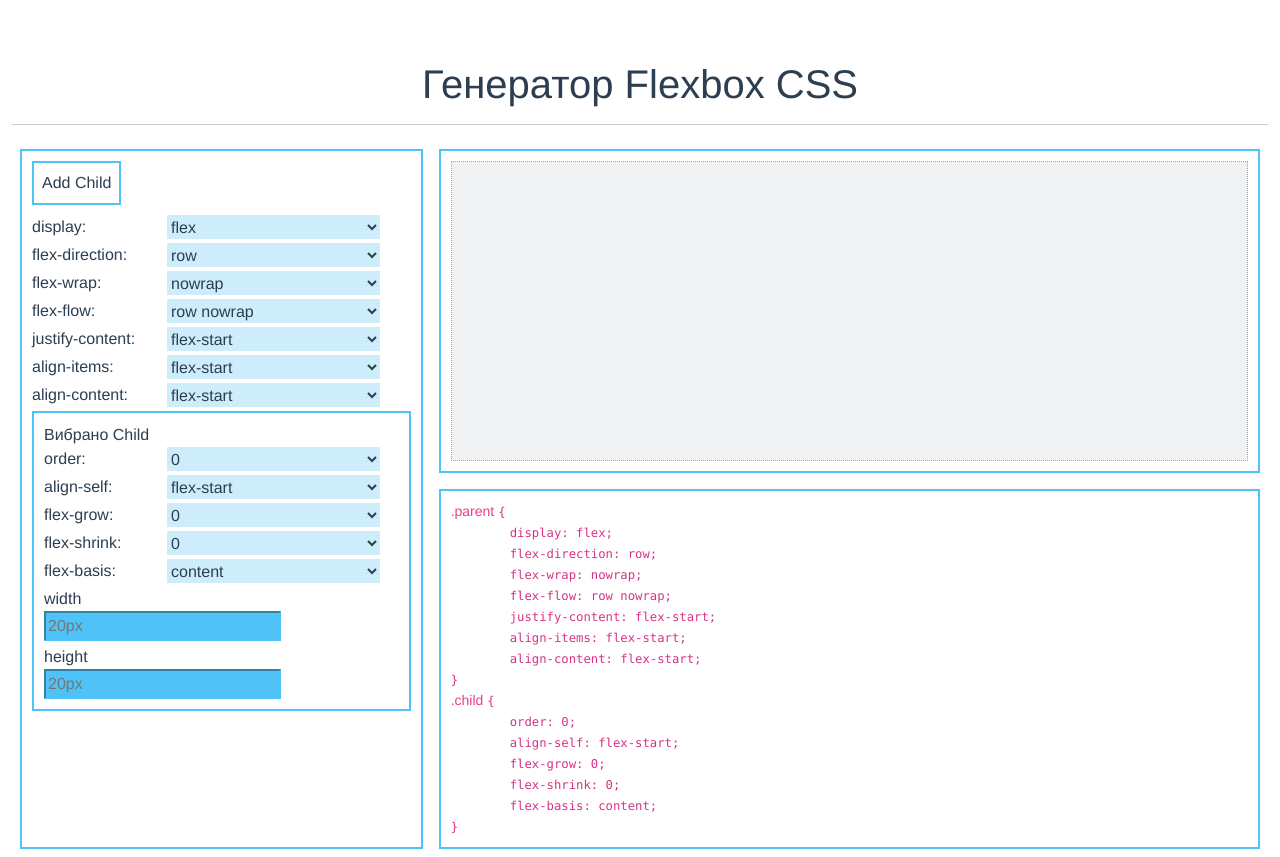
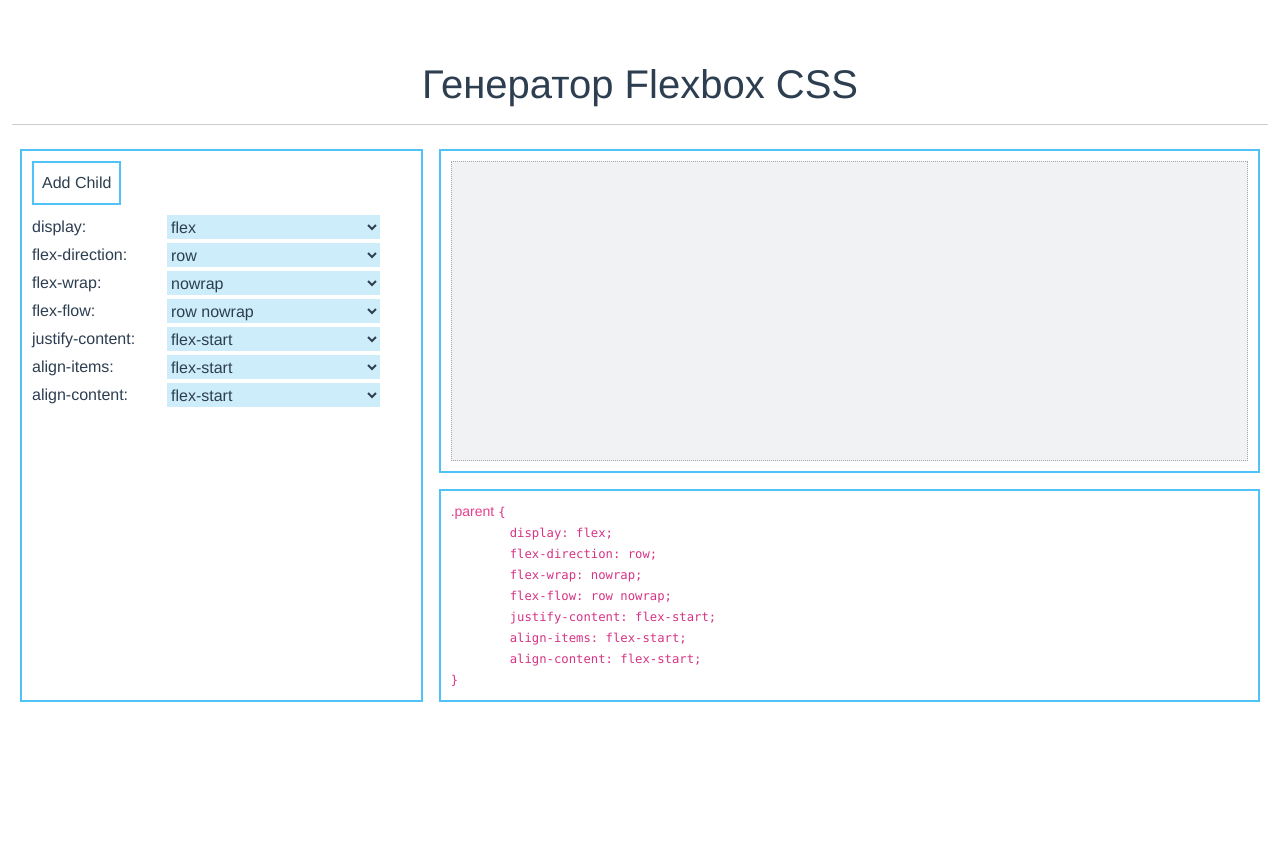
Before and after one commit to Tkachyshyn-Andrei/test_flexbox_shpargalka, a Vue app: page /#/flex-generator in a window 1280 px wide. After the commit the page ends 800 px from the top, so only its background shows below. Built offline with nearby package versions, Linux system fonts and the light colour scheme.

Commit message:
add showChildBlock

```diff
--- a/src/views/FlexBoxGenerator.vue
+++ b/src/views/FlexBoxGenerator.vue
@@ -19,7 +19,7 @@
             <VSelect v-model="selectedPropertiesParent.alignItems" :values="alignItems" property="align-items"/>
             <VSelect v-model="selectedPropertiesParent.alignContent" :values="alignContent" property="align-content"/>
           </div>
-          <div class="container-style child-block">
+          <div v-if="showChildBlock" class="container-style child-block">
             <div>Вибрано Child</div>
             <VSelect v-model="selectedPropertiesChild.order" :values="order" property="order"/>
             <VSelect v-model="selectedPropertiesChild.alignSelf" :values="alignSelf" property="align-self"/>
@@ -55,15 +55,13 @@
             .parent
             <code style="white-space: pre" v-html="showParentStyle"/>
           </div>
-          <div>
+          <div v-if="showChildBlock">
             .child
             <code style="white-space: pre" v-html="showChildStyle"/>
           </div>
         </div>
       </div>
     </div>
-
-
   </div>
 </template>
 
@@ -74,8 +72,8 @@ export default {
   name: "FlexBoxGenerator",
   components: {VSelect},
   data: () => ({
-        // activeChild: '',
         items: [],
+        isChildBlockVisible: false,
         selectedPropertiesParent: {
           display: 'flex',
           flexDirection: 'row',
@@ -107,7 +105,9 @@ export default {
       }
   ),
   computed: {
-
+    showChildBlock () {
+      return  this.items.length > 0
+    },
     parentStyle() {
       return this.selectedPropertiesParent
     },
@@ -125,11 +125,10 @@ export default {
   },
   methods: {
     addChild() {
-      console.log(this.items.length)
       this.items.push({...this.selectedPropertiesChild});
     },
     deleteChild(index) {
-      this.items.splice(index,1);
+      this.items.splice(index, 1);
     },
     selectActiveChild(item) {
       this.selectedPropertiesChild = item;
```
